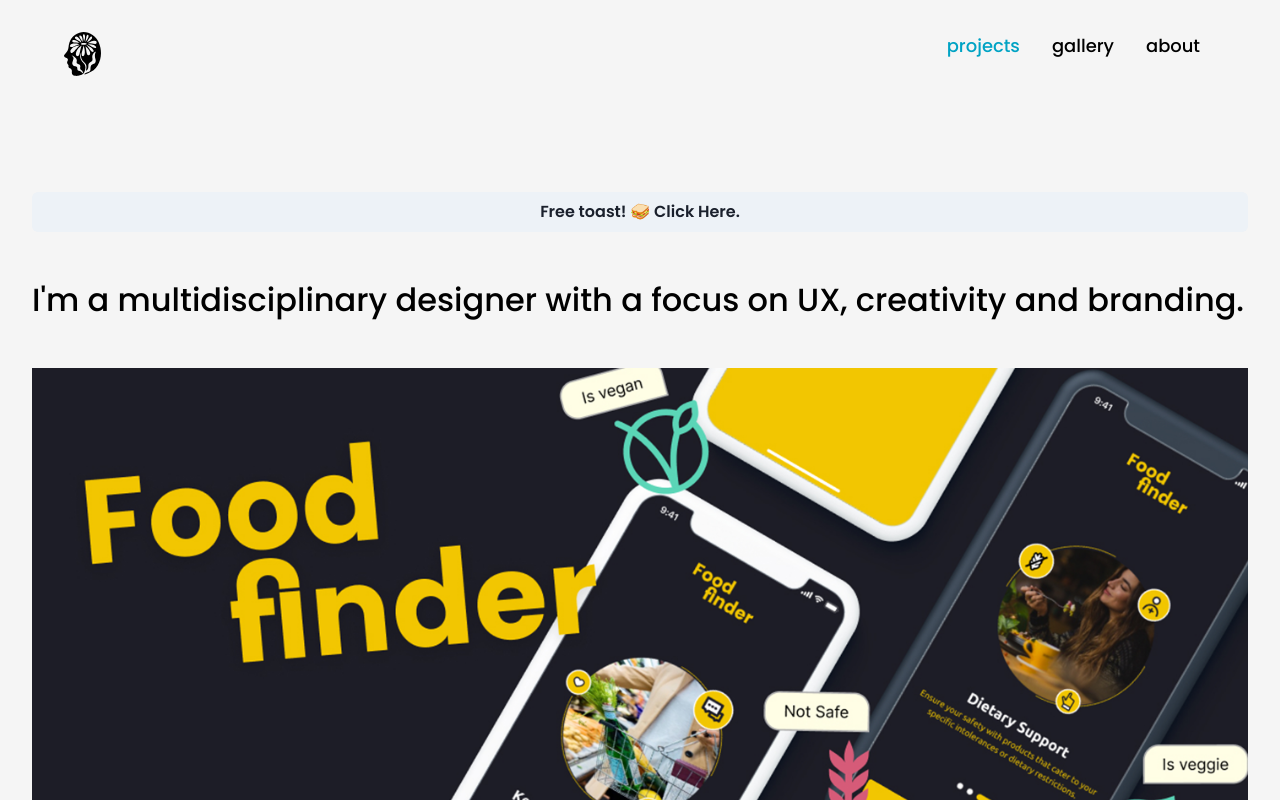
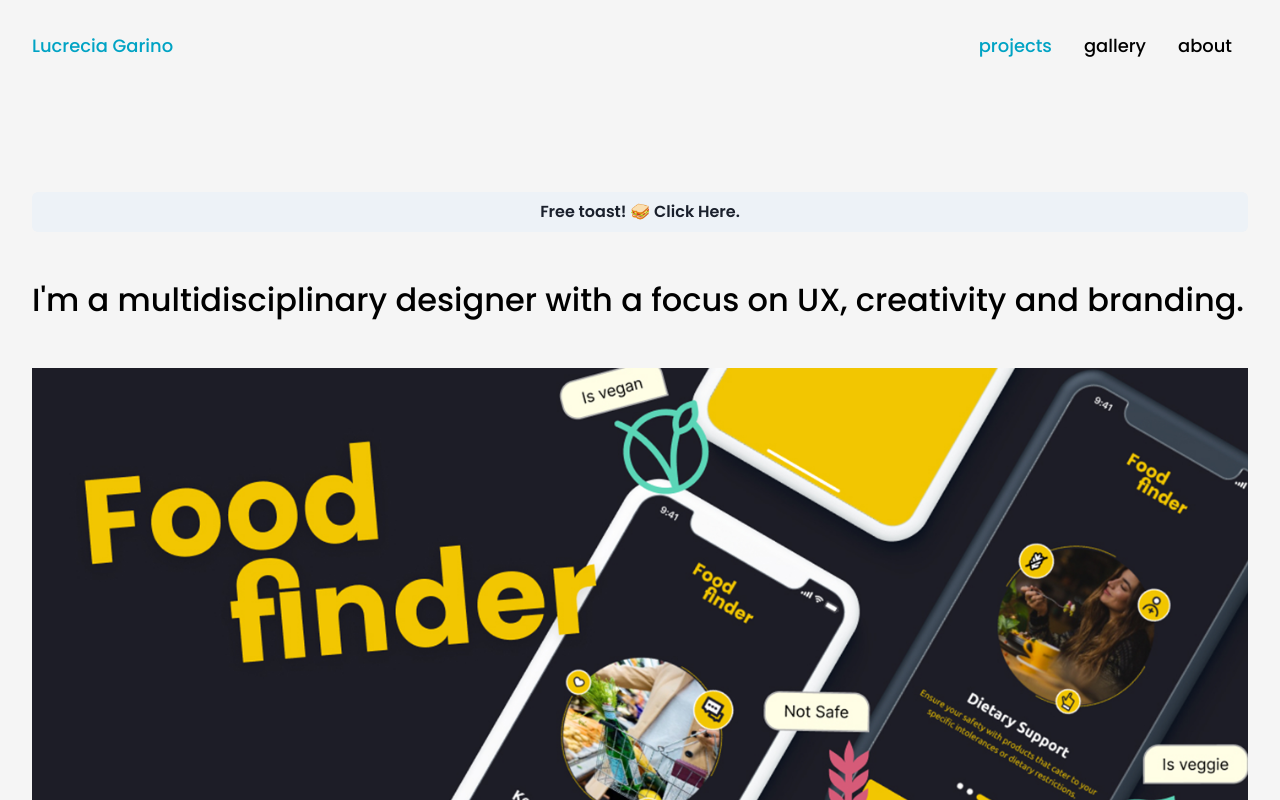
Before and after one commit to lurelureg/portfolio, a React (Vite) app: page / in a window 1280 px wide. Shown: the top 800 px of the page. Built offline with nearby package versions, Linux system fonts and the light colour scheme.

Commit message:
style fixes

```diff
--- a/src/App.css
+++ b/src/App.css
@@ -9,9 +9,12 @@ h2 {
     margin: 2rem 0;
 }
 
-h3,
+h3 {
+    margin: 1rem 0 0;
+}
 p {
     margin: 1rem 0 0;
+    white-space: pre-line;
 }
 
 .logo {
@@ -34,7 +37,7 @@ p {
     transition: filter 300ms;
 }
 .logoimg:hover {
-  filter: drop-shadow(0 0 0.7em #3ba7ff6d);
+    filter: drop-shadow(0 0 0.7em #80c5fd6d);
 }
 
 a p:hover {
--- a/src/App.jsx
+++ b/src/App.jsx
@@ -18,7 +18,10 @@ function App() {
                     <Route path="/" element={<Projects />} />
                     <Route path="/gallery" element={<Gallery />} />
                     <Route path="/about" element={<About />} />
-                    <Route path="/projectview" element={<ProjectView />} />
+                    <Route
+                        path="/project/:projectId"
+                        element={<ProjectView />}
+                    />
                     <Route path="*" element={<NotFound />} />
                 </Routes>
             </Flex>
--- a/src/components/Navbar.jsx
+++ b/src/components/Navbar.jsx
@@ -1,6 +1,5 @@
-import lucreLogo from "/logoLucre.svg";
-import { Link, NavLink } from "react-router-dom";
-import { Flex, Image, Text } from "@chakra-ui/react";
+import { NavLink } from "react-router-dom";
+import { Flex, Text } from "@chakra-ui/react";
 
 export default function Navbar() {
     return (
@@ -10,15 +9,13 @@ export default function Navbar() {
                 h={"8rem"}
                 direction={{ base: "column", sm: "row" }}
                 alignItems={{ base: "center", sm: "unset" }}
-                margin={"2rem"}
+                margin={"2rem 0"}
             >
-                <Link to="/">
-                    <Image
-                        src={lucreLogo}
-                        className="logoimg"
-                        alt="Lucre logo"
-                    />
-                </Link>
+                <NavLink to="/" className="logoimg">
+                    <Text textStyle="a" as="span">
+                        Lucrecia Garino
+                    </Text>
+                </NavLink>
                 <div>
                     <NavLink className="link" to="/">
                         <Text textStyle="a" as="span">
```
Lines whose indentation alone changed are shown as unchanged.
